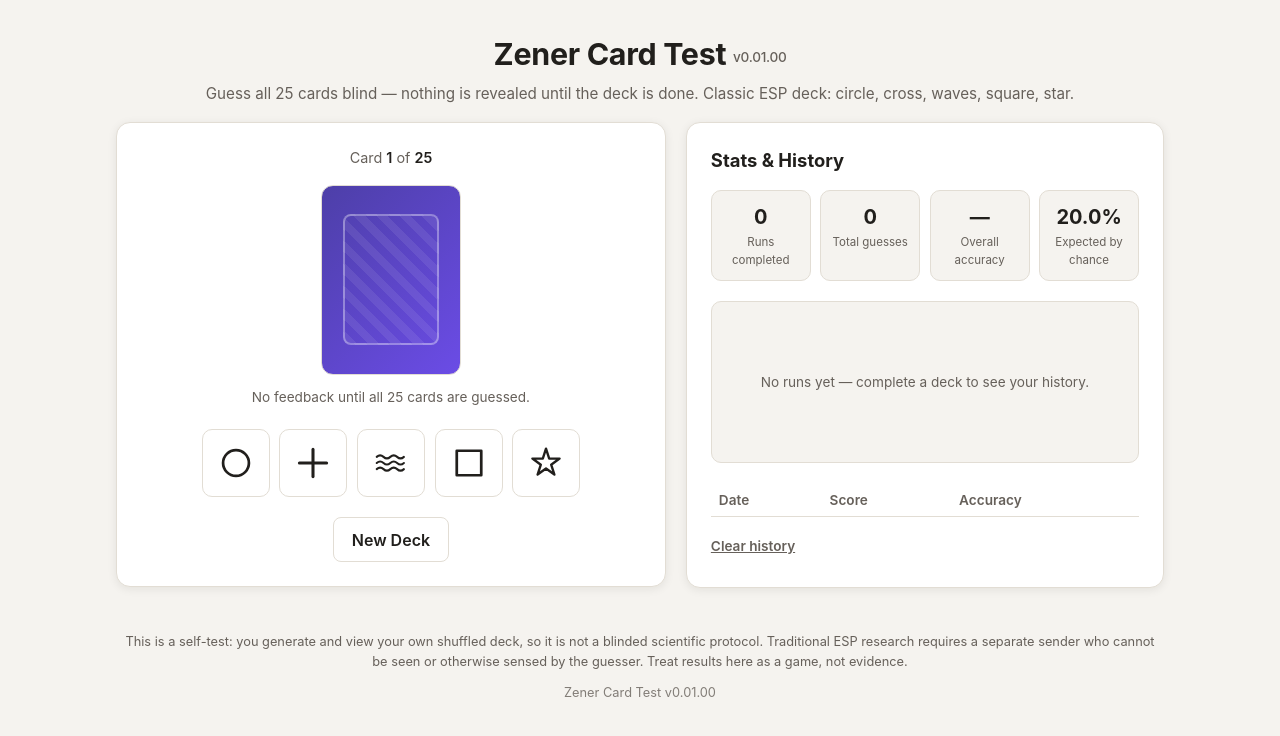
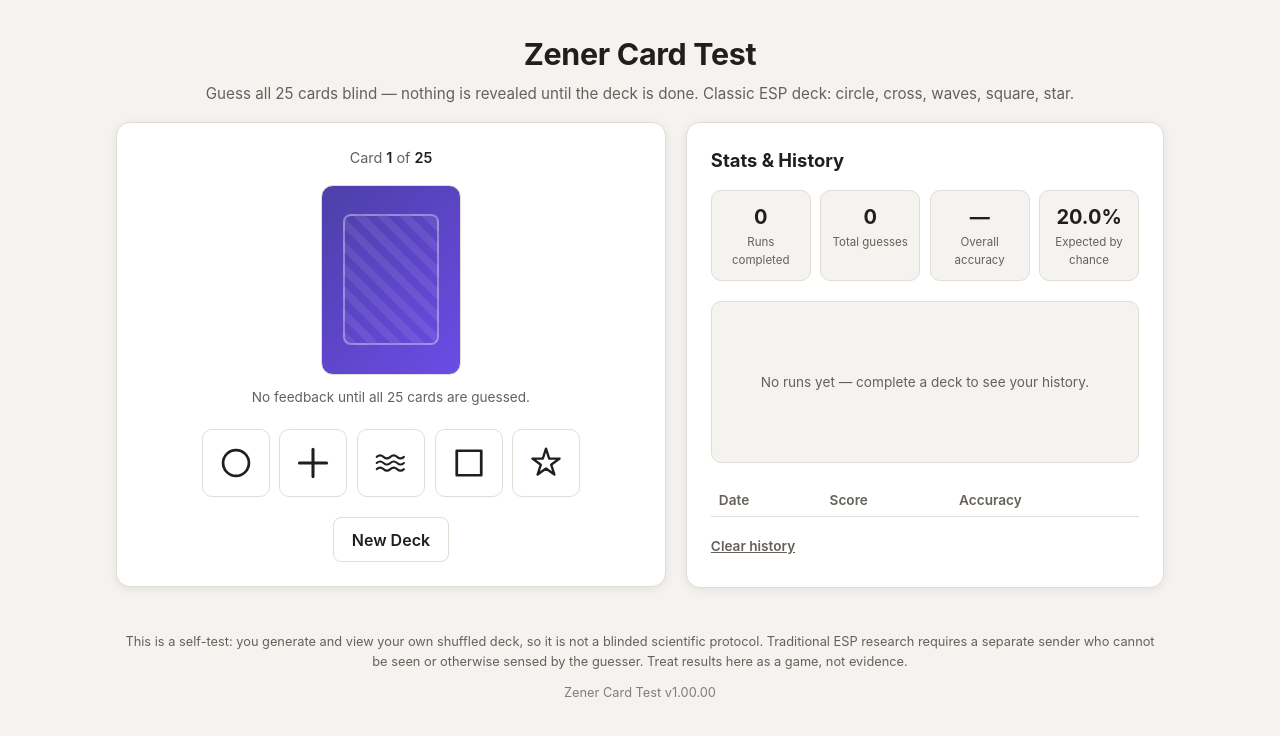
Before and after one commit to TomBontTexas/Zener, a plain HTML site: page index.html in a window 1280 px wide. Drawn offline with Linux system fonts and the light colour scheme.

Commit message:
1.00.00: show version only in footer, not in title
Co-Authored-By: Claude Opus 5.5 <noreply@anthropic.com>

```diff
--- a/index.html
+++ b/index.html
@@ -8,7 +8,7 @@
 </head>
 <body>
   <header class="app-header">
-    <h1>Zener Card Test <span class="app-version" data-app-version></span></h1>
+    <h1>Zener Card Test</h1>
     <p class="subtitle">Guess all 25 cards blind — nothing is revealed until the deck is done. Classic ESP deck: circle, cross, waves, square, star.</p>
   </header>
 
--- a/styles.css
+++ b/styles.css
@@ -319,13 +319,6 @@ main {
   text-align: center;
 }
 
-.app-version {
-  font-size: 0.85rem;
-  font-weight: 500;
-  color: var(--ink-soft);
-  vertical-align: middle;
-}
-
 .footer-version {
   margin-top: 0.5rem;
   opacity: 0.8;
--- a/version.js
+++ b/version.js
@@ -5,4 +5,4 @@
      bug fix up         -> just that number
    Bump with:  python ~/.claude/tools/bump_version.py product|feature|bugfix|set X.YY.ZZ
    `var`, not `const`: update-banner.js re-loads this file to detect new deploys. */
-var LATEST_APP_VERSION = "0.01.00";
+var LATEST_APP_VERSION = "1.00.00";
```
